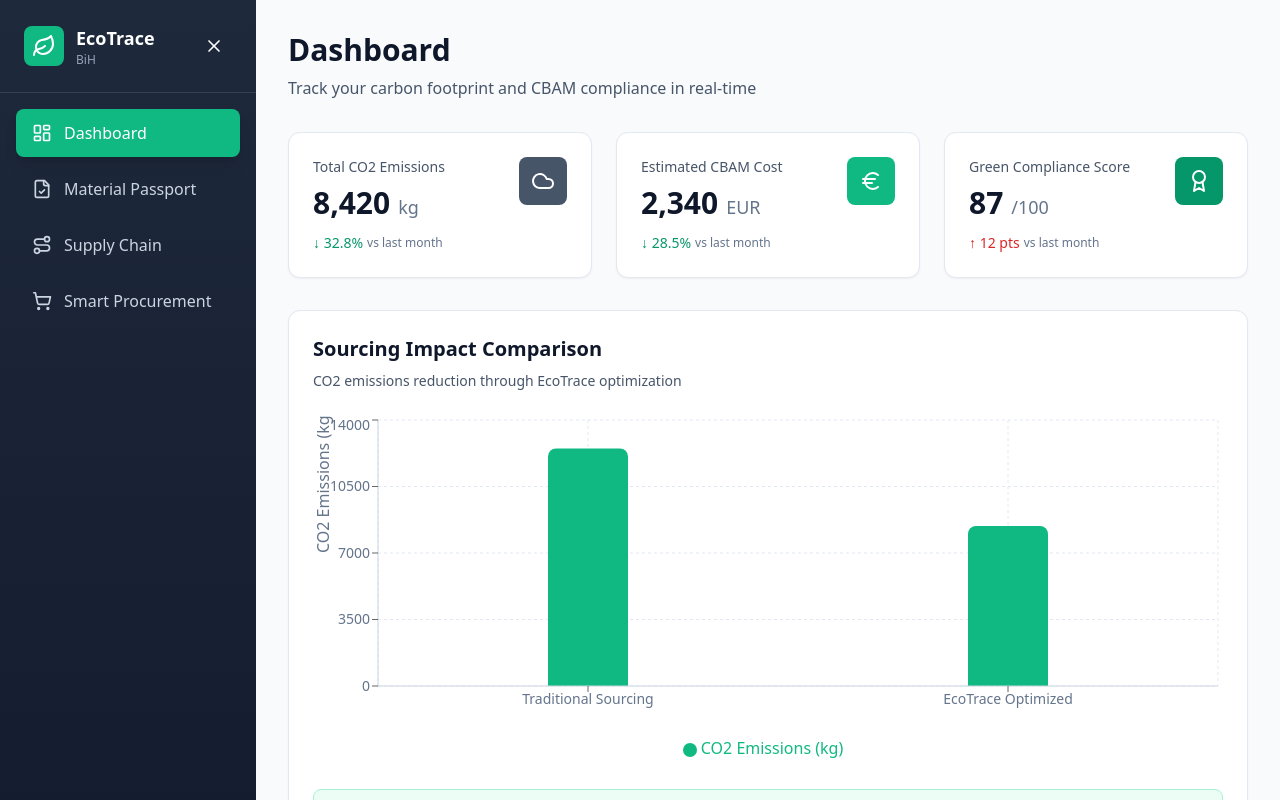
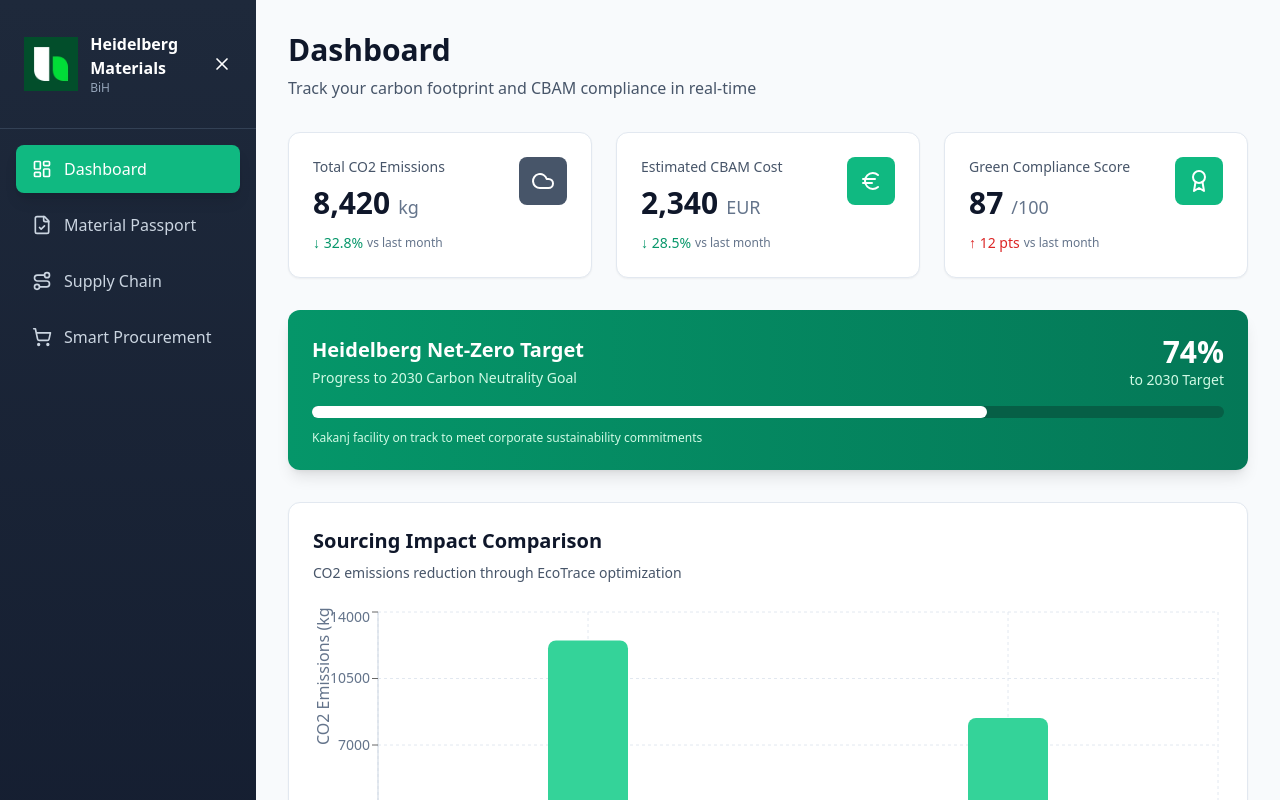
Before and after one commit to lamsamax/digital-passport, a React (Vite) app: page / in a window 1280 px wide. Shown: the top 800 px of the page. Built offline with nearby package versions, Linux system fonts and the light colour scheme.

Commit message:
Update branding and content for Heidelberg Materials

```diff
--- a/index.html
+++ b/index.html
@@ -4,7 +4,7 @@
     <meta charset="UTF-8" />
     <link rel="icon" type="image/svg+xml" href="/vite.svg" />
     <meta name="viewport" content="width=device-width, initial-scale=1.0" />
-    <title>EcoTrace BiH CBAM Compliance Prototype</title>
+    <title>Heidelberg Materials | CBAM Tracker BiH</title>
     <meta property="og:image" content="https://bolt.new/static/og_default.png" />
     <meta name="twitter:card" content="summary_large_image" />
     <meta name="twitter:image" content="https://bolt.new/static/og_default.png" />
--- a/src/components/Layout.tsx
+++ b/src/components/Layout.tsx
@@ -35,11 +35,15 @@ export default function Layout({ children, currentPage, onNavigate }: LayoutProp
         <div className="p-6 flex items-center justify-between border-b border-slate-700">
           {sidebarOpen && (
             <div className="flex items-center gap-3">
-              <div className="w-10 h-10 bg-emerald-500 rounded-lg flex items-center justify-center">
-                <Leaf className="w-6 h-6" />
+              <div className="w-20 h-20 flex items-center justify-center">
+                <img
+                  src="/icon.png"
+                  alt="Heidelberg Materials"
+                  className="w-full h-full object-contain rounded"
+                />
               </div>
               <div>
-                <h1 className="font-bold text-lg">EcoTrace</h1>
+                <h1 className="font-bold text-ml">Heidelberg Materials</h1>
                 <p className="text-xs text-slate-400">BiH</p>
               </div>
             </div>
--- a/src/pages/Dashboard.tsx
+++ b/src/pages/Dashboard.tsx
@@ -37,8 +37,25 @@ export default function Dashboard() {
           icon={Award}
           trend="up"
           trendValue="12 pts"
-          iconColor="bg-emerald-600"
+          iconColor="bg-emerald-500"
         />
+      </div>
+
+      <div className="bg-gradient-to-r from-emerald-600 to-emerald-700 rounded-xl shadow-lg p-6 text-white">
+        <div className="flex items-center justify-between mb-4">
+          <div>
+            <h3 className="text-xl font-bold mb-1">Heidelberg Net-Zero Target</h3>
+            <p className="text-emerald-100 text-sm">Progress to 2030 Carbon Neutrality Goal</p>
+          </div>
+          <div className="text-right">
+            <p className="text-3xl font-bold">74%</p>
+            <p className="text-emerald-100 text-sm">to 2030 Target</p>
+          </div>
+        </div>
+        <div className="w-full bg-emerald-800 rounded-full h-3">
+          <div className="bg-white h-3 rounded-full transition-all" style={{ width: '74%' }}></div>
+        </div>
+        <p className="text-emerald-100 text-xs mt-3">Kakanj facility on track to meet corporate sustainability commitments</p>
       </div>
 
       <div className="bg-white rounded-xl shadow-sm border border-slate-200 p-6">
@@ -78,7 +95,7 @@ export default function Dashboard() {
             <Bar
               dataKey="co2"
               name="CO2 Emissions (kg)"
-              fill="#10b981"
+              fill="#34d399"
               radius={[8, 8, 0, 0]}
               barSize={80}
             />
@@ -86,7 +103,7 @@ export default function Dashboard() {
         </ResponsiveContainer>
         <div className="mt-6 p-4 bg-emerald-50 border border-emerald-200 rounded-lg">
           <p className="text-sm font-medium text-emerald-900">
-            <span className="font-bold">4,080 kg CO2</span> saved by using EcoTrace-optimized sourcing.
+            <span className="font-bold">4,080 kg CO2</span> saved by using optimized sourcing.
             That's equivalent to planting <span className="font-bold">185 trees</span> annually.
           </p>
         </div>
@@ -141,7 +158,7 @@ export default function Dashboard() {
                 </div>
                 <div className="w-full bg-slate-200 rounded-full h-2">
                   <div
-                    className="bg-emerald-500 h-2 rounded-full transition-all"
+                    className="bg-emerald-600 h-2 rounded-full transition-all"
                     style={{ width: `${supplier.score}%` }}
                   />
                 </div>
--- a/src/pages/MaterialPassport.tsx
+++ b/src/pages/MaterialPassport.tsx
@@ -4,8 +4,8 @@ import { materialTypes, suppliers, emissionsData } from '../data/mockData';
 
 export default function MaterialPassport() {
   const [formData, setFormData] = useState({
-    materialType: 'Cement',
-    supplier: 'Cementara Kakanj',
+    materialType: 'Kakanj Cement Standard (CEM II)',
+    supplier: 'Tvornica Cementa Kakanj (TCK)',
     weight: 10,
   });
   const [showPassport, setShowPassport] = useState(false);
@@ -37,7 +37,7 @@ export default function MaterialPassport() {
       <div className="grid grid-cols-1 lg:grid-cols-2 gap-8">
         <div className="bg-white rounded-xl shadow-sm border border-slate-200 p-8">
           <div className="flex items-center gap-3 mb-6">
-            <div className="w-12 h-12 bg-emerald-500 rounded-lg flex items-center justify-center">
+            <div className="w-12 h-12 bg-emerald-600 rounded-lg flex items-center justify-center">
               <QrCode className="w-6 h-6 text-white" />
             </div>
             <div>
@@ -54,31 +54,24 @@ export default function MaterialPassport() {
               <select
                 value={formData.materialType}
                 onChange={(e) => setFormData({ ...formData, materialType: e.target.value })}
-                className="w-full px-4 py-3 border border-slate-300 rounded-lg focus:ring-2 focus:ring-emerald-500 focus:border-emerald-500 outline-none"
+                className="w-full px-4 py-3 border border-slate-300 rounded-lg focus:ring-2 focus:ring-blue-600 focus:border-blue-600 outline-none"
               >
-                {materialTypes.map((type) => (
-                  <option key={type} value={type}>
-                    {type}
-                  </option>
-                ))}
+                <option value="Kakanj Cement Standard (CEM II)">Kakanj Cement Standard (CEM II)</option>
+                <option value="Kakanj Cement Profi (CEM I)">Kakanj Cement Profi (CEM I)</option>
+                <option value="Kakanj Sivi">Kakanj Sivi</option>
               </select>
             </div>
 
             <div>
               <label className="block text-sm font-medium text-slate-700 mb-2">
-                Supplier
+                Supplier / Origin
               </label>
-              <select
+              <input
+                type="text"
                 value={formData.supplier}
-                onChange={(e) => setFormData({ ...formData, supplier: e.target.value })}
-                className="w-full px-4 py-3 border border-slate-300 rounded-lg focus:ring-2 focus:ring-emerald-500 focus:border-emerald-500 outline-none"
-              >
-                {suppliers.map((supplier) => (
-                  <option key={supplier} value={supplier}>
-                    {supplier}
-                  </option>
-                ))}
-              </select>
+                readOnly
+                className="w-full px-4 py-3 border border-slate-300 rounded-lg bg-slate-100 text-slate-700 cursor-not-allowed outline-none"
+              />
             </div>
 
             <div>
@@ -89,7 +82,7 @@ export default function MaterialPassport() {
                 type="number"
                 value={formData.weight}
                 onChange={(e) => setFormData({ ...formData, weight: Number(e.target.value) })}
-                className="w-full px-4 py-3 border border-slate-300 rounded-lg focus:ring-2 focus:ring-emerald-500 focus:border-emerald-500 outline-none"
+                className="w-full px-4 py-3 border border-slate-300 rounded-lg focus:ring-2 focus:ring-emerald-600 focus:border-emerald-600 outline-none"
                 min="1"
                 step="0.1"
               />
@@ -97,7 +90,7 @@ export default function MaterialPassport() {
 
             <button
               onClick={handleCalculate}
-              className="w-full bg-emerald-500 hover:bg-emerald-600 text-white font-medium py-3 px-6 rounded-lg transition-colors shadow-lg shadow-emerald-500/30"
+              className="w-full bg-emerald-500 hover:bg-emerald-400 text-white font-medium py-3 px-6 rounded-lg transition-colors shadow-lg shadow-emerald-600/30"
             >
               Calculate Impact
             </button>
@@ -128,7 +121,7 @@ export default function MaterialPassport() {
                 <div
                   className={`px-4 py-2 rounded-lg font-bold ${
                     passportData.cbamStatus === 'Valid'
-                      ? 'bg-emerald-500 text-white'
+                      ? 'bg-emerald-600 text-white'
                       : 'bg-red-500 text-white'
                   }`}
                 >
@@ -221,7 +214,7 @@ export default function MaterialPassport() {
 
           <div className="bg-white rounded-xl shadow-sm border border-slate-200 p-6">
             <div className="flex items-center gap-3 mb-4">
-              <TrendingDown className="w-5 h-5 text-emerald-500" />
+              <TrendingDown className="w-5 h-5 text-emerald-400" />
               <h4 className="font-bold text-slate-900">Compliance Tip</h4>
             </div>
             <p className="text-sm text-slate-600 mb-3">
@@ -235,7 +228,7 @@ export default function MaterialPassport() {
                 'Modern, efficient facilities',
               ].map((tip, index) => (
                 <li key={index} className="flex items-start gap-2 text-sm text-slate-600">
-                  <span className="text-emerald-500 font-bold">•</span>
+                  <span className="text-emerald-400 font-bold">•</span>
                   <span>{tip}</span>
                 </li>
               ))}
```
Also changed, not shown: public/icon.png (added).
